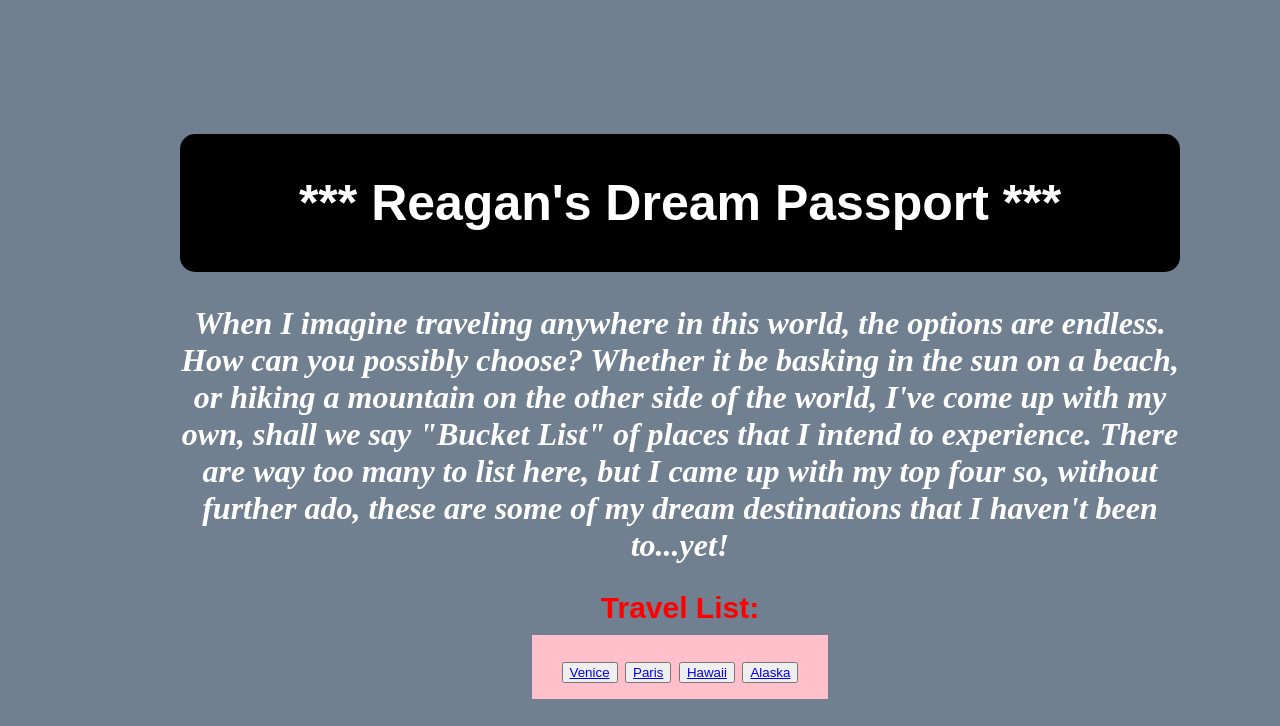
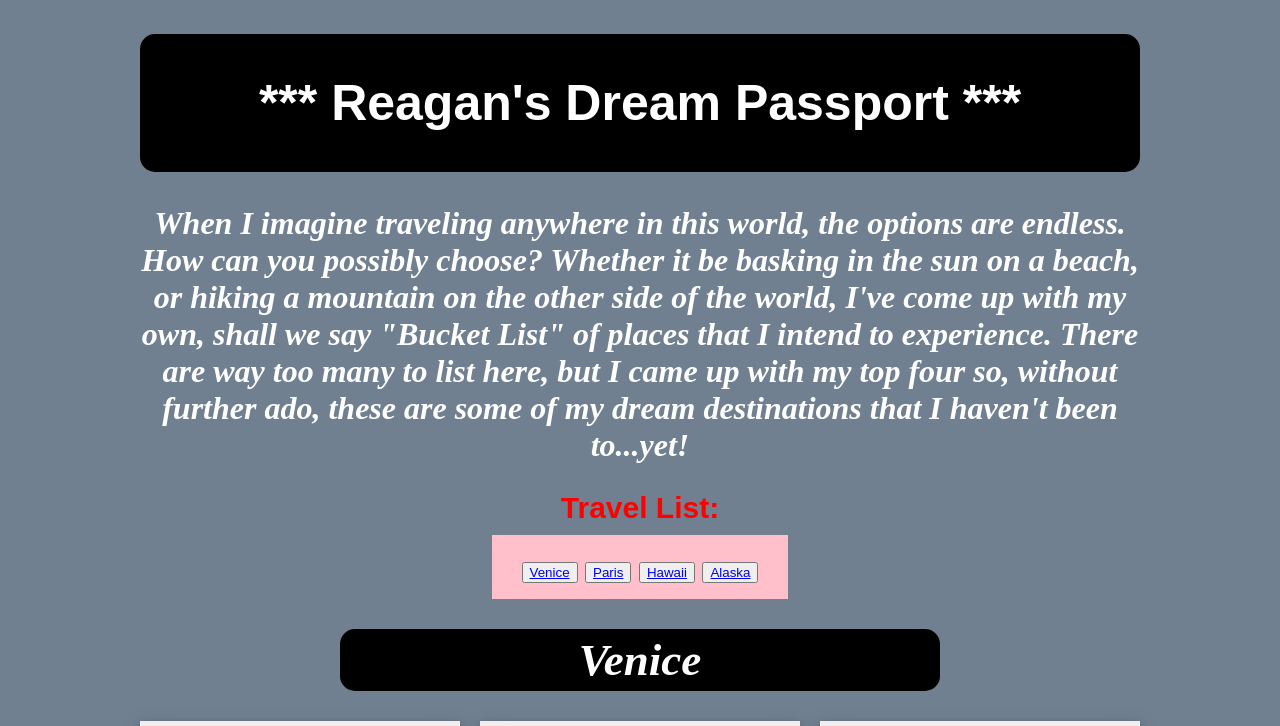
Before and after one commit to LC101-May-2021/assignment-4-html-me-something-reags1110, a website: page index.html in a window 1280 px wide. Shown: the top 726 px of the page. Drawn offline with Linux system fonts and the light colour scheme.

Commit message:
fixed margin in body

```diff
--- a/index.html
+++ b/index.html
@@ -9,6 +9,7 @@
 </head>
 
 <body style="text-align:center;">
+      <div class="bodyContainer">
       <header>
             <h1><strong> *** Reagan's Dream Passport *** </strong></h1>
             <h2> When I imagine traveling anywhere in this world, the options are endless. How can you possibly choose?
@@ -188,6 +189,7 @@
                   &copy; Reagan Clark <br>
                   <a class="funny" href="Made_You_Look!!">LC101 2021</a>
             </footer>
+      </div>
 
 </body>
 
--- a/styles.css
+++ b/styles.css
@@ -2,10 +2,7 @@
 body {
     color: white;
     font: xx-large;
-    width: 1000px;
-    margin: 100px 8px 8px 180px;
-    display: block;
-    align-content: center;
+    margin: 8px;
     background-color: slategray;
 
 }
@@ -43,7 +40,6 @@ footer {
     font-size: 30px;
 }
 
-
 #city {
     color: white;
     font: serif;
@@ -53,6 +49,14 @@ footer {
     border-style: solid black;
     border-radius: 15px;
     margin: 20px 200px 20px 200px;
+}
+
+.bodyContainer {
+    margin-left: auto;
+    margin-right: auto;
+    max-width: 1000px;
+    padding-right: 15px;
+    padding-left: 15px;
 }
 
 .funParagraph {
@@ -75,6 +79,7 @@ footer {
     box-shadow: 0 4px 8px 0 rgba(0, 0, 0, 0.2), 0 6px 20px 0 rgba(0, 0, 0, 0.19);
     margin: 10px;
 }
+
 .image-row {
     display: flex;
     justify-content: center;
```
